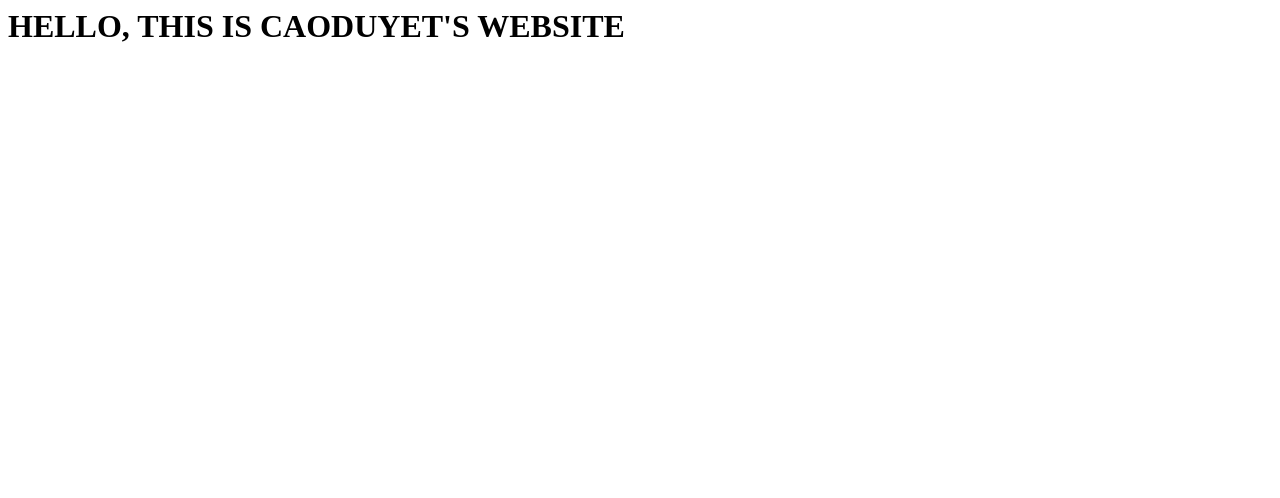
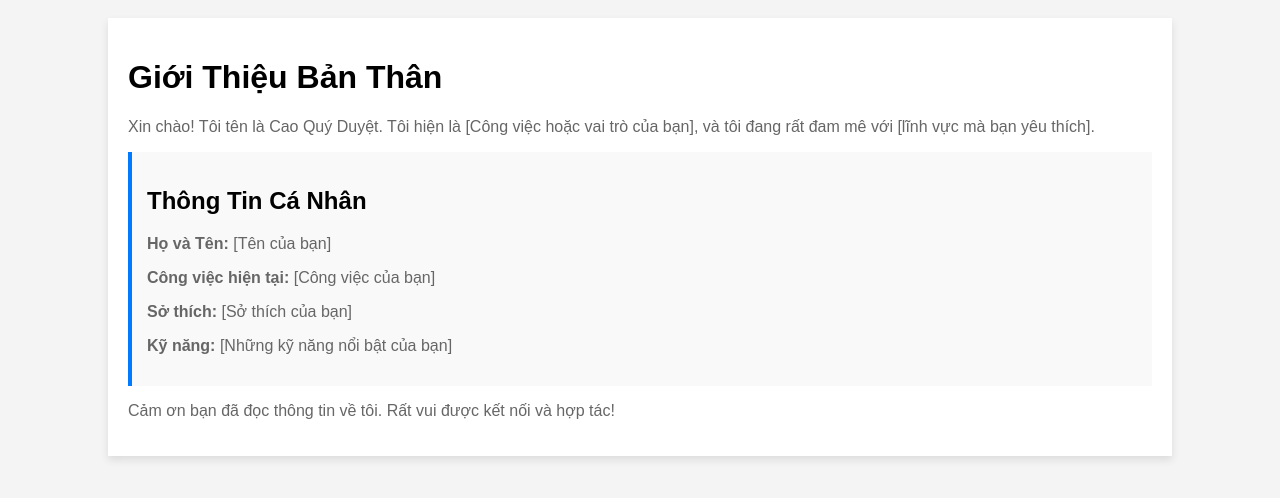
Before and after one commit to CQDet2803/website-caoduyet, a plain HTML site: page index.html in a window 1280 px wide. Drawn offline with Linux system fonts and the light colour scheme.

Commit message:
Update index.html

```diff
--- a/index.html
+++ b/index.html
@@ -1,8 +1,53 @@
-<HTML>
-  <HEAD>
-    <TITLE>Static web app</TITLE>
-  </HEAD>
-  <BODY>
-    <H1> HELLO, THIS IS CAODUYET'S WEBSITE</H1>
-  </BODY>
-</HTML>
+<!DOCTYPE html>
+<html lang="vi">
+<head>
+    <meta charset="UTF-8">
+    <meta name="viewport" content="width=device-width, initial-scale=1.0">
+    <title>Giới Thiệu Bản Thân</title>
+    <style>
+        body {
+            font-family: Arial, sans-serif;
+            margin: 0;
+            padding: 0;
+            background-color: #f4f4f4;
+        }
+        .container {
+            width: 80%;
+            margin: 0 auto;
+            padding: 20px;
+            background-color: white;
+            box-shadow: 0 4px 8px rgba(0,0,0,0.1);
+        }
+        h1 {
+            color: #333;
+        }
+        p {
+            color: #666;
+            line-height: 1.6;
+        }
+        .info {
+            background-color: #f9f9f9;
+            padding: 15px;
+            border-left: 4px solid #007BFF;
+        }
+    </style>
+</head>
+<body>
+
+    <div class="container">
+        <h1>Giới Thiệu Bản Thân</h1>
+        <p>Xin chào! Tôi tên là Cao Quý Duyệt. Tôi hiện là [Công việc hoặc vai trò của bạn], và tôi đang rất đam mê với [lĩnh vực mà bạn yêu thích].</p>
+
+        <div class="info">
+            <h2>Thông Tin Cá Nhân</h2>
+            <p><strong>Họ và Tên:</strong> [Tên của bạn]</p>
+            <p><strong>Công việc hiện tại:</strong> [Công việc của bạn]</p>
+            <p><strong>Sở thích:</strong> [Sở thích của bạn]</p>
+            <p><strong>Kỹ năng:</strong> [Những kỹ năng nổi bật của bạn]</p>
+        </div>
+
+        <p>Cảm ơn bạn đã đọc thông tin về tôi. Rất vui được kết nối và hợp tác!</p>
+    </div>
+
+</body>
+</html>
```
